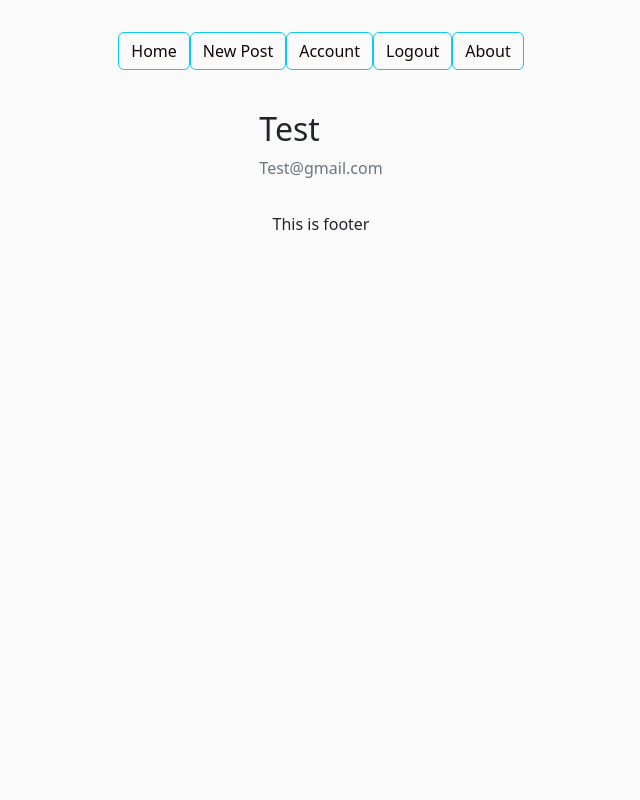
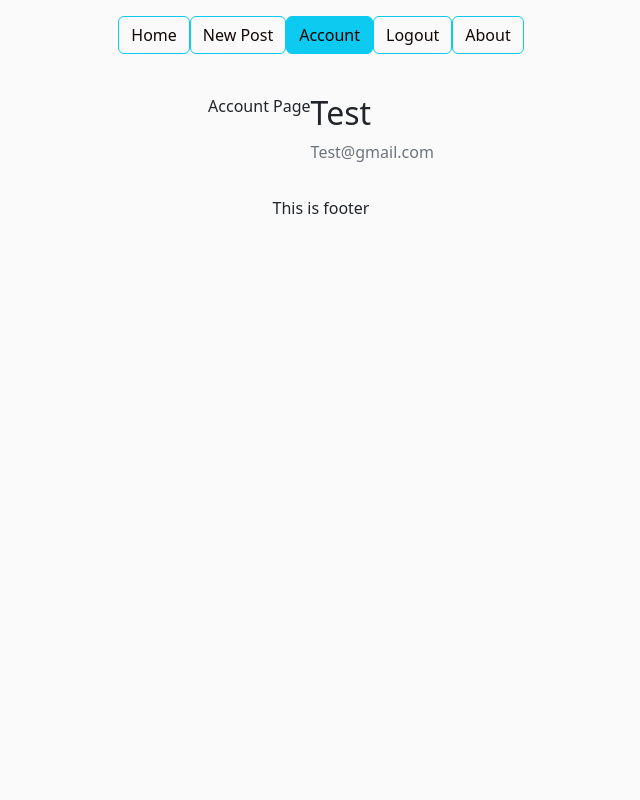
Before and after one commit to Viposha/iflask, a Flask app: page /account in a window 1280 px wide. Shown: the whole page, without its empty margins (319-959 px from the left). Run offline with Flask 2, Linux system fonts and the light colour scheme; a user stored in the database is signed in.

Commit message:
Set active  nav button (#3)
* Refactoring styles

* Add nav button active state

Co-authored-by: Vitalii Hoshchenko <93654788+Viposha@users.noreply.github.com>

```diff
--- a/iflask/static/main.css
+++ b/iflask/static/main.css
@@ -1,7 +1,17 @@
 body {
-  background: #fafafa;
-  margin-top: 1rem;
+  background-color: #fafafa;
 }
+
+ul {
+  list-style: none;
+  padding: 0;
+  margin: 0;
+}
+
+a {
+  text-decoration: none;
+}
+
 .btn-outline-info{
   color: #120707;
 }
--- a/iflask/templates/about.html
+++ b/iflask/templates/about.html
@@ -1,4 +1,5 @@
 {% extends 'layout.html' %}
+{% set active_page = 'about' %}
 
 {% block content %}
 <br>About Page
--- a/iflask/templates/account.html
+++ b/iflask/templates/account.html
@@ -1,6 +1,9 @@
 {% extends 'layout.html' %}
+{% set active_page = 'account' %}
 
 {% block content %}
+Account Page
+
 <div class="content-section">
   <div class="media">
     <div class="media-body">
--- a/iflask/templates/home.html
+++ b/iflask/templates/home.html
@@ -1,4 +1,5 @@
 {% extends 'layout.html' %}
+{% set active_page = 'home' %}
 
 {% block content %}
 <form method="POST" enctype="multipart/form-data">
--- a/iflask/templates/layout.html
+++ b/iflask/templates/layout.html
@@ -18,18 +18,16 @@
 <body>
 <header class="d-flex justify-content-center py-3">
     <ul class="nav nav-pills">
+        <li class="nav-item"><a href="{{url_for('home')}}" class="btn btn-outline-info {{'active' if active_page == 'home' }}">Home</a></li>
         {% if current_user.is_authenticated %}
-            <li class="nav-item"><a href="{{url_for('home')}}" class="btn btn-outline-info">Home</a></li>
-            <li class="nav-item "><a href="{{url_for('new_post')}}" class="btn btn-outline-info">New Post</a></li>
-            <li class="nav-item "><a href="{{url_for('account')}}" class="btn btn-outline-info">Account</a></li>
+            <li class="nav-item "><a href="{{url_for('new_post')}}" class="btn btn-outline-info {{'active' if active_page == 'post' }}">New Post</a></li>
+            <li class="nav-item "><a href="{{url_for('account')}}" class="btn btn-outline-info {{'active' if active_page == 'account' }}">Account</a></li>
             <li class="nav-item "><a href="{{url_for('logout_page')}}" class="btn btn-outline-info">Logout</a></li>
-            <li class="nav-item "><a href="{{url_for('about')}}" class="btn btn-outline-info">About</a></li>
         {% else %}
-            <li class="nav-item"><a href="{{url_for('home')}}" class="btn btn-outline-info">Home</a></li>
-            <li class="nav-item"><a href="{{url_for('register')}}" class="btn btn-outline-info">Register</a></li>
-            <li class="nav-item"><a href="{{url_for('login')}}" class="btn btn-outline-info">Login</a></li>
-            <li class="nav-item "><a href="{{url_for('about')}}" class="btn btn-outline-info">About</a></li>
+            <li class="nav-item"><a href="{{url_for('register')}}" class="btn btn-outline-info {{'active' if active_page == 'register' }}">Register</a></li>
+            <li class="nav-item"><a href="{{url_for('login')}}" class="btn btn-outline-info {{'active' if active_page == 'login' }}">Login</a></li>
         {% endif %}
+        <li class="nav-item "><a href="{{url_for('about')}}" class="btn btn-outline-info {{'active' if active_page == 'about' }}">About</a></li>
     </ul>
 </header>
 <div class="d-flex justify-content-center py-2">
--- a/iflask/templates/login.html
+++ b/iflask/templates/login.html
@@ -1,4 +1,5 @@
 {% extends 'layout.html' %}
+{% set active_page = 'login' %}
 
 {% block content %}
 <div class="content-section">
--- a/iflask/templates/new_post.html
+++ b/iflask/templates/new_post.html
@@ -1,4 +1,5 @@
 {% extends 'layout.html' %}
+{% set active_page = 'post' %}
 
 {% block content %}
 <div class="content-section">
--- a/iflask/templates/register.html
+++ b/iflask/templates/register.html
@@ -1,4 +1,5 @@
 {% extends 'layout.html' %}
+{% set active_page = 'register' %}
 
 {% block content %}
 <div class="content-section">
```
